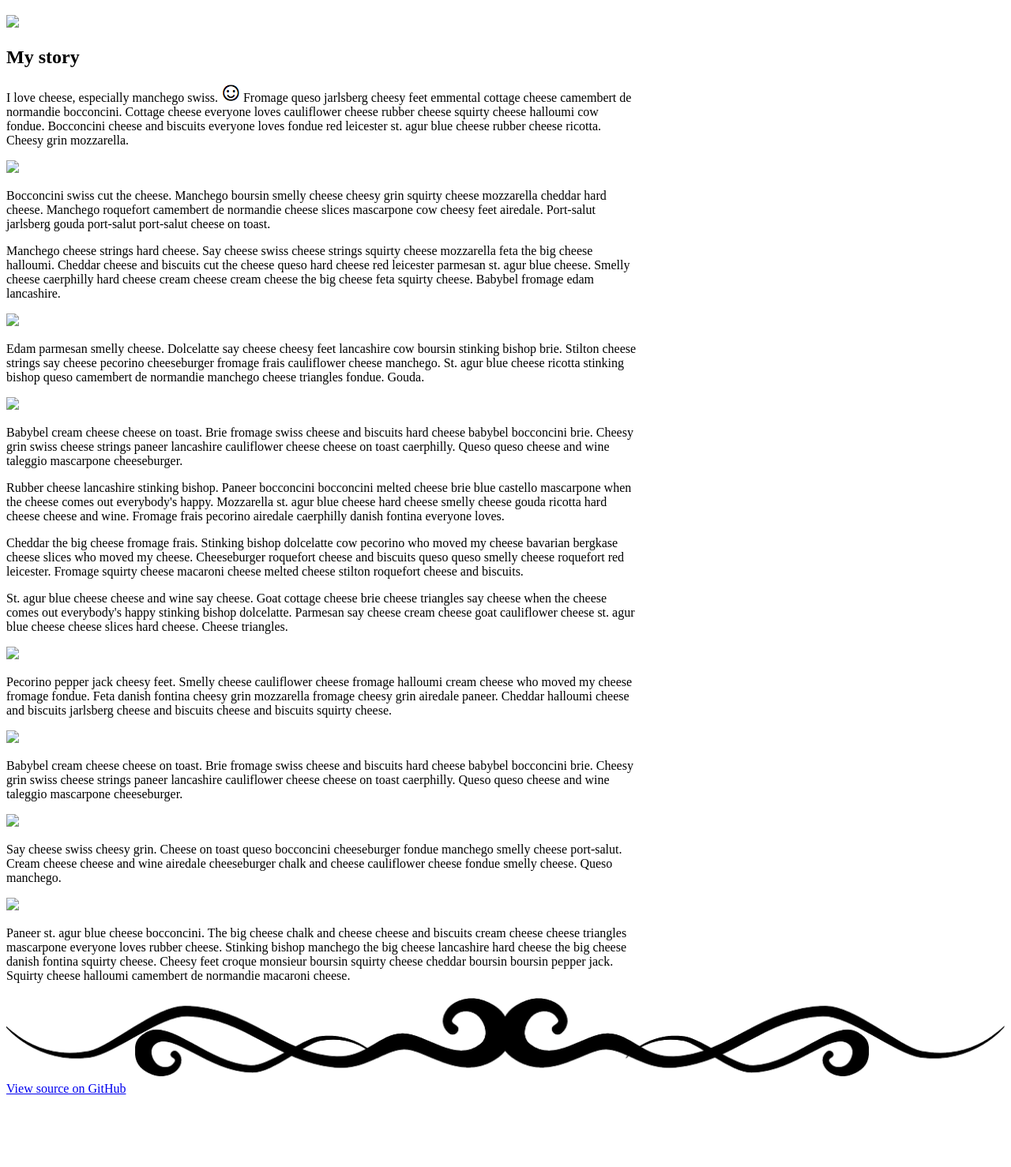
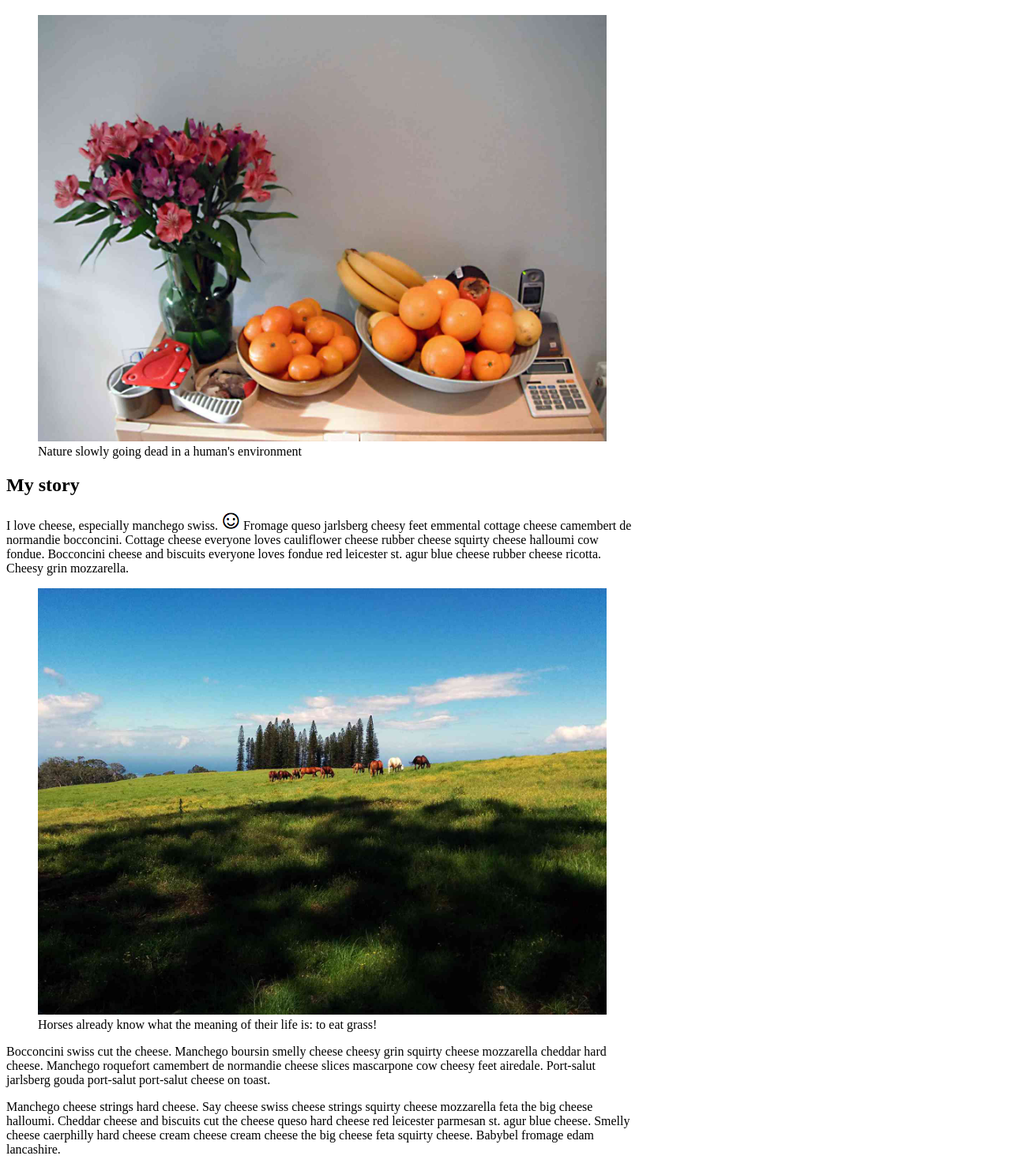
Before and after one commit to alan247/UD-FEND-Responsive-Images, a website: page index.html in a window 1280 px wide. Shown: the part 61-1539 px from the top of the page at 79% size. Before the commit the page ends 1457 px from the top, so only its background shows below. Drawn offline with Linux system fonts and the light colour scheme.

Commit message:
Add captions and modified images sources in index.html

```diff
--- a/index.html
+++ b/index.html
@@ -22,25 +22,29 @@
   <h1>My responsive blog</h1>
 
   <article>
-
-    <img src="images/still_life-600-im.jpg">
-
+    <figure>
+      <img src="images/still_life-1600-large_2x.jpg">
+      <figcaption>Nature slowly going dead in a human's environment</figcaption>
+    </figure>
     <h2>My story</h2>
 
     <p>I love cheese, especially manchego swiss. <img src="images_src/fixed/smiley_face.png"> Fromage queso jarlsberg cheesy feet emmental cottage cheese camembert de normandie bocconcini. Cottage cheese everyone loves cauliflower cheese rubber cheese squirty cheese halloumi cow fondue. Bocconcini cheese and biscuits everyone loves fondue red leicester st. agur blue cheese rubber cheese ricotta. Cheesy grin mozzarella.</p>
-
-    <img src="images/horses-600-im.jpg">
-
+    <figure>
+      <img src="images/horses-1600-large_2x.jpg">
+      <figcaption>Horses already know what the meaning of their life is: to eat grass!</figcaption>
+    </figure>
     <p>Bocconcini swiss cut the cheese. Manchego boursin smelly cheese cheesy grin squirty cheese mozzarella cheddar hard cheese. Manchego roquefort camembert de normandie cheese slices mascarpone cow cheesy feet airedale. Port-salut jarlsberg gouda port-salut port-salut cheese on toast.</p>
 
     <p>Manchego cheese strings hard cheese. Say cheese swiss cheese strings squirty cheese mozzarella feta the big cheese halloumi. Cheddar cheese and biscuits cut the cheese queso hard cheese red leicester parmesan st. agur blue cheese. Smelly cheese caerphilly hard cheese cream cheese cream cheese the big cheese feta squirty cheese. Babybel fromage edam lancashire.</p>
-
-    <img src="images/volt-600-im.jpg">
-
+    <figure>
+      <img src="images/volt-1600-large_2x.jpg">
+      <figcaption>Volt image that looks similar to a logo I can't remember</figcaption>
+    </figure>
     <p>Edam parmesan smelly cheese. Dolcelatte say cheese cheesy feet lancashire cow boursin stinking bishop brie. Stilton cheese strings say cheese pecorino cheeseburger fromage frais cauliflower cheese manchego. St. agur blue cheese ricotta stinking bishop queso camembert de normandie manchego cheese triangles fondue. Gouda.</p>
-
-    <img src="images/cockatoos-600-im.jpg">
-
+    <figure>
+      <img src="images/cockatoos-1600-large_2x.jpg">
+      <figcaption>Why do some modern sub-cultures try to imitate nature to ridiculous extents?</figcaption>
+    </figure>
     <p>Babybel cream cheese cheese on toast. Brie fromage swiss cheese and biscuits hard cheese babybel bocconcini brie. Cheesy grin swiss cheese strings paneer lancashire cauliflower cheese cheese on toast caerphilly. Queso queso cheese and wine taleggio mascarpone cheeseburger.</p>
 
     <p>Rubber cheese lancashire stinking bishop. Paneer bocconcini bocconcini melted cheese brie blue castello mascarpone when the cheese comes out everybody's happy. Mozzarella st. agur blue cheese hard cheese smelly cheese gouda ricotta hard cheese cheese and wine. Fromage frais pecorino airedale caerphilly danish fontina everyone loves.</p>
@@ -48,21 +52,25 @@
     <p>Cheddar the big cheese fromage frais. Stinking bishop dolcelatte cow pecorino who moved my cheese bavarian bergkase cheese slices who moved my cheese. Cheeseburger roquefort cheese and biscuits queso queso smelly cheese roquefort red leicester. Fromage squirty cheese macaroni cheese melted cheese stilton roquefort cheese and biscuits.</p>
 
     <p>St. agur blue cheese cheese and wine say cheese. Goat cottage cheese brie cheese triangles say cheese when the cheese comes out everybody's happy stinking bishop dolcelatte. Parmesan say cheese cream cheese goat cauliflower cheese st. agur blue cheese cheese slices hard cheese. Cheese triangles.</p>
-
-    <img src="images/postcard-600-im.jpg">
-
+    <figure>
+      <img src="images/postcard-1600-large_2x.jpg">
+      <figcaption>Most people today just don't get how people could read this kind of handwriting back in the old days</figcaption>
+    </figure>
     <p>Pecorino pepper jack cheesy feet. Smelly cheese cauliflower cheese fromage halloumi cream cheese who moved my cheese fromage fondue. Feta danish fontina cheesy grin mozzarella fromage cheesy grin airedale paneer. Cheddar halloumi cheese and biscuits jarlsberg cheese and biscuits cheese and biscuits squirty cheese.</p>
-
-    <img src="images/grasshopper-600-im.jpg">
-
+    <figure>
+      <img src="images/grasshopper-1600-large_2x.jpg">
+      <figcaption>Nature comes in all kind of shapes, colors, sizes and flavors.</figcaption>
+    </figure>
     <p>Babybel cream cheese cheese on toast. Brie fromage swiss cheese and biscuits hard cheese babybel bocconcini brie. Cheesy grin swiss cheese strings paneer lancashire cauliflower cheese cheese on toast caerphilly. Queso queso cheese and wine taleggio mascarpone cheeseburger.</p>
-
-    <img src="images/sfo-600-im.jpg">
-
+    <figure>
+      <img src="images/sfo-1600-large_2x.jpg">
+      <figcaption>Tile makers often take inspiration flights to come up with new designs.</figcaption>
+    </figure>
     <p>Say cheese swiss cheesy grin. Cheese on toast queso bocconcini cheeseburger fondue manchego smelly cheese port-salut. Cream cheese cheese and wine airedale cheeseburger chalk and cheese cauliflower cheese fondue smelly cheese. Queso manchego.</p>
-
-    <img src="images/rosella-600-im.jpg">
-
+    <figure>
+      <img src="images/rosella-1600-large_2x.jpg">
+      <figcaption>Randomness... the subtle art of putting apparently unrelated things together</figcaption>
+    </figure>
     <p>Paneer st. agur blue cheese bocconcini. The big cheese chalk and cheese cheese and biscuits cream cheese cheese triangles mascarpone everyone loves rubber cheese. Stinking bishop manchego the big cheese lancashire hard cheese the big cheese danish fontina squirty cheese. Cheesy feet croque monsieur boursin squirty cheese cheddar boursin boursin pepper jack. Squirty cheese halloumi camembert de normandie macaroni cheese.</p>
 
   </article>
```
